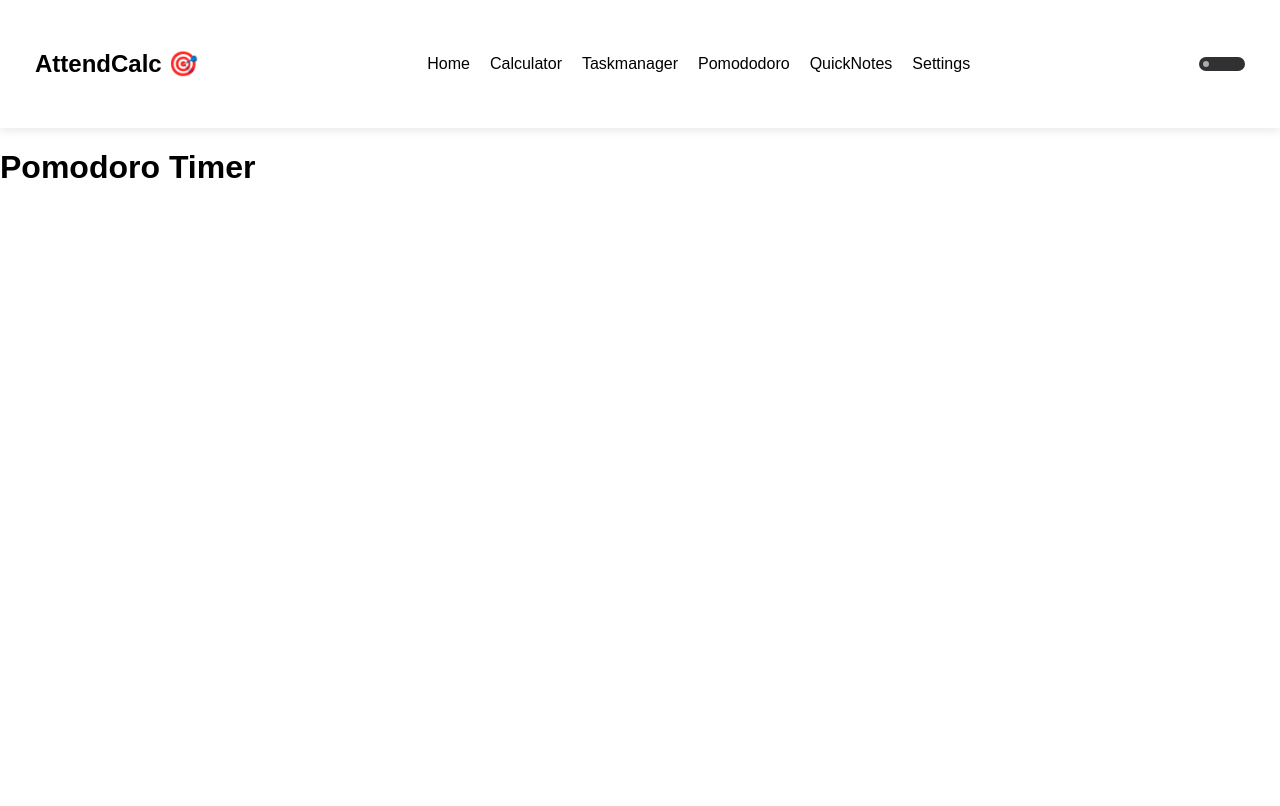
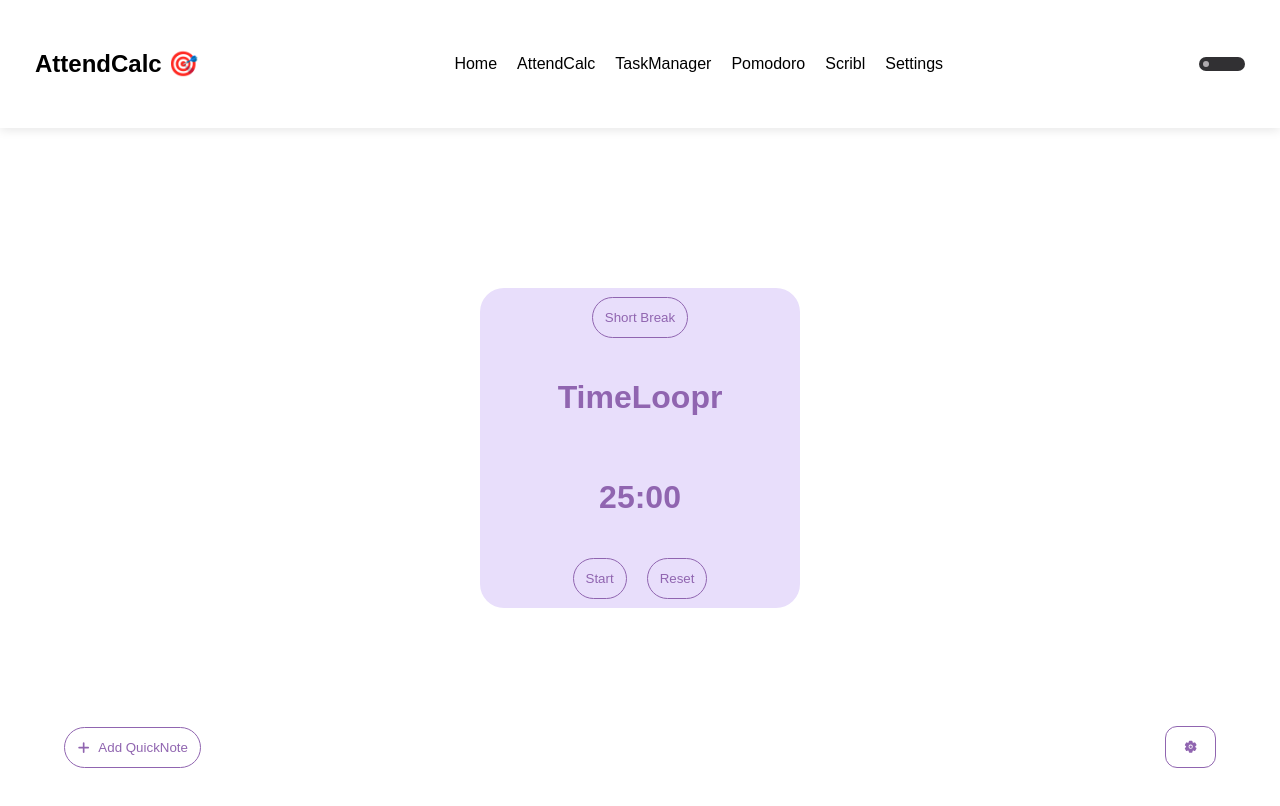
Before and after one commit to paramkhodiyar/AttendCalc, a React (Vite) app: page /pomodoro in a window 1280 px wide. Shown: the top 806 px of the page. Built offline with nearby package versions, Linux system fonts and the light colour scheme; what @tiptap/extension-color would draw is missing.

Commit message:
basic structure of the pomodoro Timer with user input of minutes and seconds completed

```diff
--- a/src/components/navbar/navbar.jsx
+++ b/src/components/navbar/navbar.jsx
@@ -12,10 +12,10 @@ export default function Navbar({ darkMode, setDarkMode }) {
         <div className="linksholder">
           <ul className={`nav-links ${menuOpen ? "show" : ""}`}>
             <li onClick={() => setMenuOpen(false)}><Link to="/">Home</Link></li>
-            <li onClick={() => setMenuOpen(false)}><Link to="/calculator">Calculator</Link></li>
-            <li onClick={() => setMenuOpen(false)}><Link to="/taskmanager">Taskmanager</Link></li>
-            <li onClick={() => setMenuOpen(false)}><Link to="/pomodoro">Pomododoro</Link></li>
-            <li onClick={() => setMenuOpen(false)}><Link to="/notetaker">QuickNotes</Link></li>
+            <li onClick={() => setMenuOpen(false)}><Link to="/calculator">AttendCalc</Link></li>
+            <li onClick={() => setMenuOpen(false)}><Link to="/taskmanager">TaskManager</Link></li>
+            <li onClick={() => setMenuOpen(false)}><Link to="/pomodoro">Pomodoro</Link></li>
+            <li onClick={() => setMenuOpen(false)}><Link to="/notetaker">Scribl</Link></li>
             <li onClick={() => setMenuOpen(false)}><Link to="/settings">Settings</Link></li>
           </ul>
         </div>
--- a/src/components/pomodoro/pomodoro.css
+++ b/src/components/pomodoro/pomodoro.css
@@ -0,0 +1,234 @@
+.maincontainer {
+    display: flex;
+    flex-direction: column;
+    justify-content: center;
+    align-items: center;
+    height: 100vh;
+    position: relative;
+
+}
+
+html {
+    scroll-behavior: smooth;
+    overflow-y: hidden;
+}
+
+.timercontainer {
+    display: flex;
+    position: absolute;
+    top: 40%;
+    left: 50%;
+    transform: translate(-50%, -50%);
+    flex-direction: column;
+    justify-content: center;
+    align-items: center;
+    gap: 20px;
+    background-color: #e8defb;
+    color: #9065b0;
+    width: 25%;
+    height: 40%;
+    border-radius: 24px;
+}
+
+.timercontainer.dark-mode {
+    background-color: #46386c;
+    color: #d6b4f2;
+}
+
+.timercontainer button {
+    background: none;
+    border: 1px solid #9065b0;
+    color: #9065b0;
+    padding: 12px;
+    border-radius: 24px;
+}
+
+.timercontainer button:hover {
+    background-color: #9065b0;
+    color: white;
+    cursor: pointer;
+}
+
+.button-group.dark-mode {
+    background: none;
+
+}
+
+.timercontainer.dark-mode button {
+    color: #d6b4f2;
+    border: 1px solid #d6b4f2;
+}
+
+.timercontrols {
+    display: flex;
+    justify-content: center;
+    gap: 20px;
+}
+
+.timercontrols.dark-mode {
+    background: none;
+    background-color: #46376c;
+
+
+}
+
+.quicknotebutton {
+    position: absolute;
+    bottom: 20%;
+    left: 5%;
+    background: none;
+    border: 1px solid #9065b0;
+    color: #9065b0;
+    padding: 12px;
+    border-radius: 24px;
+    display: flex;
+    align-items: center;
+}
+
+.quicknotebutton.dark-mode {
+    background-color: #46376c;
+    color: #d6b4f2;
+    border: 1px solid #d6b4f2;
+}
+
+.quicknotebutton:hover {
+    background-color: #9065b0;
+    color: white;
+    cursor: pointer;
+}
+
+.settingsbutton {
+
+    bottom: 20%;
+    right: 5%;
+    background: none;
+    border: 1px solid #9065b0;
+    color: #9065b0;
+    padding: 12px;
+    border-radius: 12px;
+    display: flex;
+    align-items: center;
+}
+
+.settingsbutton button {
+    display: flex;
+    align-items: center;
+    justify-content: center;
+    border: none;
+    background: none;
+
+}
+
+.settingsbutton.dark-mode {
+    background-color: #46376c;
+    color: #d6b4f2;
+    border: 1px solid #d6b4f2;
+}
+
+.settings-wrapper {
+    position: absolute;
+    display: inline-block;
+    bottom: 20%;
+    right: 5%;
+    display: flex;
+    flex-direction: column;
+    align-items: flex-end;
+}
+
+.settings-menu {
+    position: absolute;
+    bottom: calc(100% + 8px);
+    right: 0;
+    margin-bottom: 8px;
+    background-color: #f6f4fa;
+    color: #9065b0;
+    border-radius: 8px;
+    padding: 10px 16px;
+    box-shadow: 0 4px 12px rgba(0, 0, 0, 0.15);
+    white-space: nowrap;
+    min-width: 150px;
+    z-index: 1000;
+}
+.settingscontainer{
+    display: flex;
+    flex-direction: column;
+
+
+}
+.settingscontainer h4{
+    text-align: center;
+}
+
+.settings-menu.dark-mode {
+    background-color: #1e1b26;
+    color: #d6b4f2;
+}
+.settingsbutton:hover {
+    background-color: #9065b0;
+    color: white;
+    border-color: #9065b0;
+    cursor: pointer;
+}
+
+.settingsbutton.dark-mode:hover {
+    background-color: #d6b4f2;
+    color: #1e1b26;
+    border-color: #d6b4f2;
+    cursor: pointer;
+}
+.settings-menu p{
+    padding: 8px;
+    border-radius: 12px;
+    width: auto;
+}
+.settings-menu p:hover {
+    background-color: #e0d8ec;
+    color: #9065b0;
+    cursor: pointer;
+}
+
+.settings-menu.dark-mode p:hover {
+    background-color: #372e4a;
+    color: #d6b4f2;
+    cursor: pointer;
+}
+.settingsbutton svg {
+    color: #9065b0;
+}
+
+.settingsbutton.dark-mode svg {
+    color: #d6b4f2;
+}
+
+.settingsbutton:hover svg {
+    color: white;
+}
+
+.settingsbutton.dark-mode:hover svg {
+    color: #1e1b26;
+}
+.settingscontainer input {
+    background: none;
+    outline: none;
+    border: none;
+    margin-left: 8px;
+    background-color: rgba(214, 180, 242, 0.7);
+    color: white;
+    margin-top: 10px;
+    border-radius: 12px;
+    padding: 4px 8px;
+    font-size: 16px;
+    width: 70px;
+    text-align: center;
+    box-shadow: 0 2px 4px rgba(0, 0, 0, 0.2);
+    transition: all 0.2s ease;
+}
+.settingscontainer input::placeholder {
+    color: #ffffff;
+    opacity: 0.7;
+}
+
+.settingscontainer input:focus {
+    background-color: rgba(214, 180, 242, 0.9);
+    box-shadow: 0 2px 8px rgba(0, 0, 0, 0.3);
+}
--- a/src/components/pomodoro/pomodoro.jsx
+++ b/src/components/pomodoro/pomodoro.jsx
@@ -1,7 +1,136 @@
-import React from "react";
+import React, { useState, useEffect } from "react";
+import { FaPlus } from "react-icons/fa6";
+import { IoSettings } from "react-icons/io5";
+import "./pomodoro.css";
+
 function Pomodoro({ darkMode }) {
+    const [timeLeft, setTimeLeft] = useState(25 * 60);
+    const [isRunning, setIsRunning] = useState(false);
+    const [settings, setSettings] = useState(false);
+    const [breakTime, setBreakTime] = useState(5 * 60);
+
+    useEffect(() => {
+        let timer;
+        if (isRunning && timeLeft > 0) {
+            timer = setInterval(() => {
+                setTimeLeft((prevTime) => prevTime - 1);
+            }, 1000);
+        } else if (timeLeft === 0) {
+            setIsRunning(false);
+            setTimeLeft(breakTime);
+            alert("Time's up!");
+        }
+        return () => clearInterval(timer);
+    }, [isRunning, timeLeft, breakTime]);
+
+    const formatTime = (time) => {
+        const minutes = Math.floor(time / 60);
+        const seconds = time % 60;
+        return `${String(minutes).padStart(2, "0")}:${String(seconds).padStart(2, "0")}`;
+    };
+
+    const handleStartPause = () => {
+        setIsRunning((prev) => !prev);
+    };
+
+    const handleReset = () => {
+        setIsRunning(false);
+        setTimeLeft(25 * 60);
+    };
+
+    const handleShortBreak = () => {
+        setIsRunning(false);
+        setTimeLeft(breakTime);
+    };
+    useEffect(() => {
+        if (!settings) return;
+
+        const handleClickOutside = (event) => {
+            if (settings &&
+                !event.target.closest('.settings-menu') &&
+                !event.target.closest('.settingsbutton')) {
+                setSettings(false);
+            }
+        };
+        document.addEventListener('mousedown', handleClickOutside);
+        return () => {
+            document.removeEventListener('mousedown', handleClickOutside);
+        };
+    }, [settings]);
+
+    const toggleSettings = (e) => {
+        e.stopPropagation();
+        setSettings(!settings);
+    };
+
     return (
-        <h1>Pomodoro Timer</h1>
+        <>
+            <div className={`maincontainer ${darkMode ? " dark-mode" : ""}`}>
+                <div className={`timercontainer ${darkMode ? " dark-mode" : ""}`}>
+                    <div className={`button-group ${darkMode ? " dark-mode" : ""}`}>
+                        <button onClick={handleShortBreak}>Short Break</button>
+                    </div>
+                    <h1 className="title">TimeLoopr</h1>
+                    <h1>{formatTime(timeLeft)}</h1>
+                    <div className={`timercontrols ${darkMode ? " dark-mode" : ""}`}>
+                        <button onClick={handleStartPause}>
+                            {isRunning ? "Pause" : "Start"}
+                        </button>
+                        <button onClick={handleReset}>Reset</button>
+                    </div>
+                </div>
+
+                <button className={`quicknotebutton ${darkMode ? "dark-mode" : ""}`}>
+                    <FaPlus style={{ marginRight: "8px" }} /> Add QuickNote
+                </button>
+
+                <div className={`settings-wrapper`}>
+                    <div className={`settingsbutton ${darkMode ? "dark-mode" : ""}`}>
+                        <button onClick={toggleSettings}>
+                            <IoSettings />
+                        </button>
+                    </div>
+                    {settings && (
+                        <div className={`settings-menu ${darkMode ? "dark-mode" : ""}`} onClick={(e) => e.stopPropagation()}>
+                            <div className="settingscontainer">
+                                <h4>Settings</h4>
+                                <div className="timersettings">
+                                    <label>
+                                        Timer (mm:ss):{" "}
+                                        <input
+                                            type="text"
+                                            placeholder="25:00"
+                                            onChange={(e) => {
+                                                const [mins, secs] = e.target.value.split(":").map(Number);
+                                                if (!isNaN(mins) && !isNaN(secs)) {
+                                                    setTimeLeft(mins * 60 + secs);
+                                                }
+                                            }}
+                                        />
+                                    </label>
+                                </div>
+                                <div className="breaksettings">
+                                    <label>
+                                        Break (mm:ss):{" "}
+                                        <input
+                                            type="text"
+                                            placeholder="05:00"
+                                            onChange={(e) => {
+                                                const [mins, secs] = e.target.value.split(":").map(Number);
+                                                if (!isNaN(mins) && !isNaN(secs)) {
+                                                    setBreakTime(mins * 60 + secs);
+                                                }
+                                            }}
+                                        />
+                                    </label>
+                                </div>
+                            </div>
+                        </div>
+                    )}
+                </div>
+            </div>
+        </>
     );
-    }
+}
+
 export default Pomodoro;
```
Also changed, not shown: src/components/notetaker/notetaker.jsx (+6 -5 lines).
